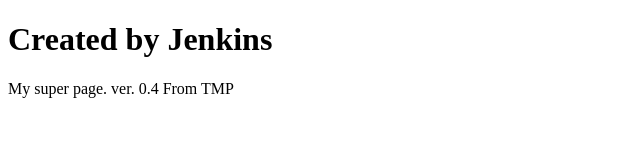
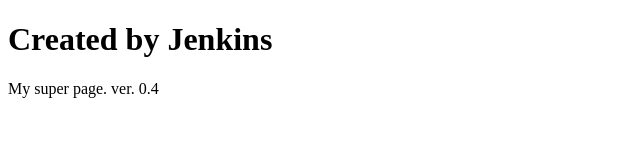
Before and after one commit to git-01-kosmas/test-mas-kon, a plain HTML site: page index.html in a window 1280 px wide. Shown: the full height of the page, 0-640 px from the left. Drawn offline with Linux system fonts and the light colour scheme.

Commit message:
test 2 webhook

```diff
--- a/index.html
+++ b/index.html
@@ -10,6 +10,5 @@
     <h1>Created by Jenkins</h1>
     My super page.
     ver. 0.4
-    From TMP
 </body>
 </html>
```
